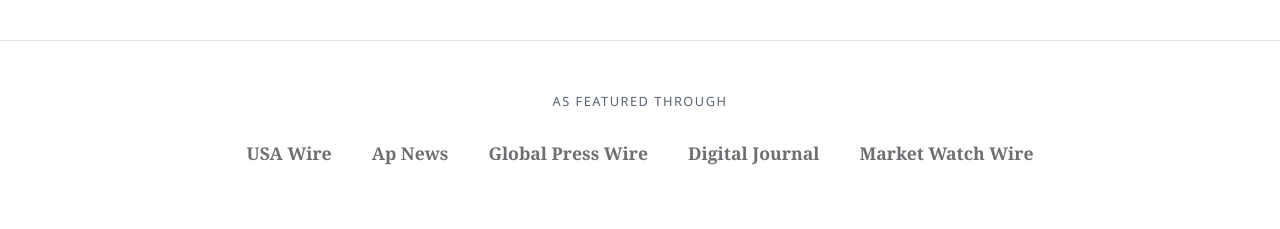
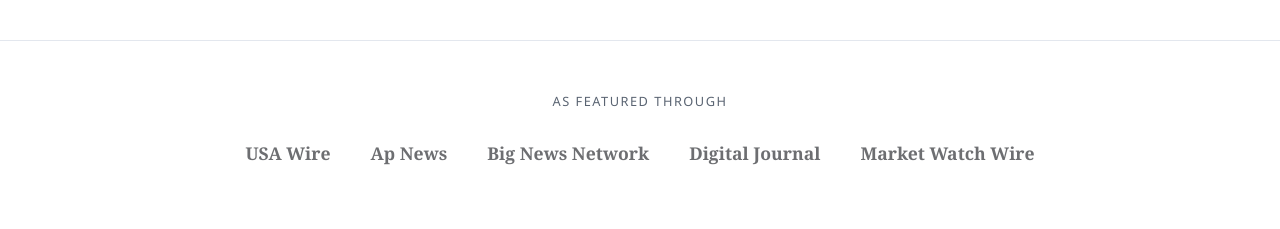
Before and after one commit to emmanuelaustin534-source/author-global-press, a React (Vite) app: page / in a window 1280 px wide. Shown: the part 1400-1629 px from the top of the page. Built offline with nearby package versions, Linux system fonts and the light colour scheme.

Commit message:
update as featured through section

```diff
--- a/src/pages/Home.jsx
+++ b/src/pages/Home.jsx
@@ -235,7 +235,7 @@
           <div className="logos-row">
             <span>USA Wire</span>
             <span>Ap News</span>
-            <span>Global Press Wire</span>
+            <span>Big News Network</span>
             <span>Digital Journal</span>
             <span>Market Watch Wire</span>
           </div>
```
